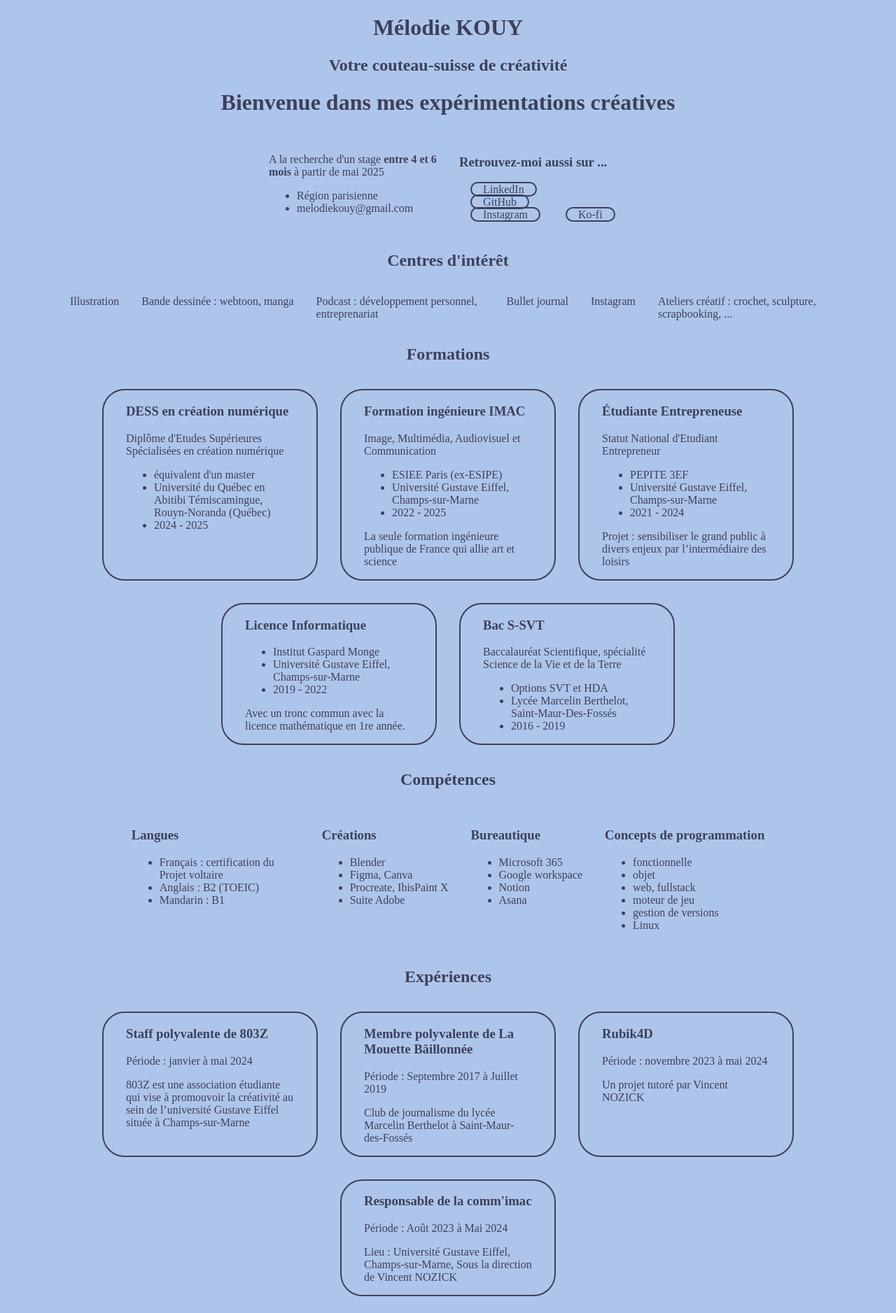
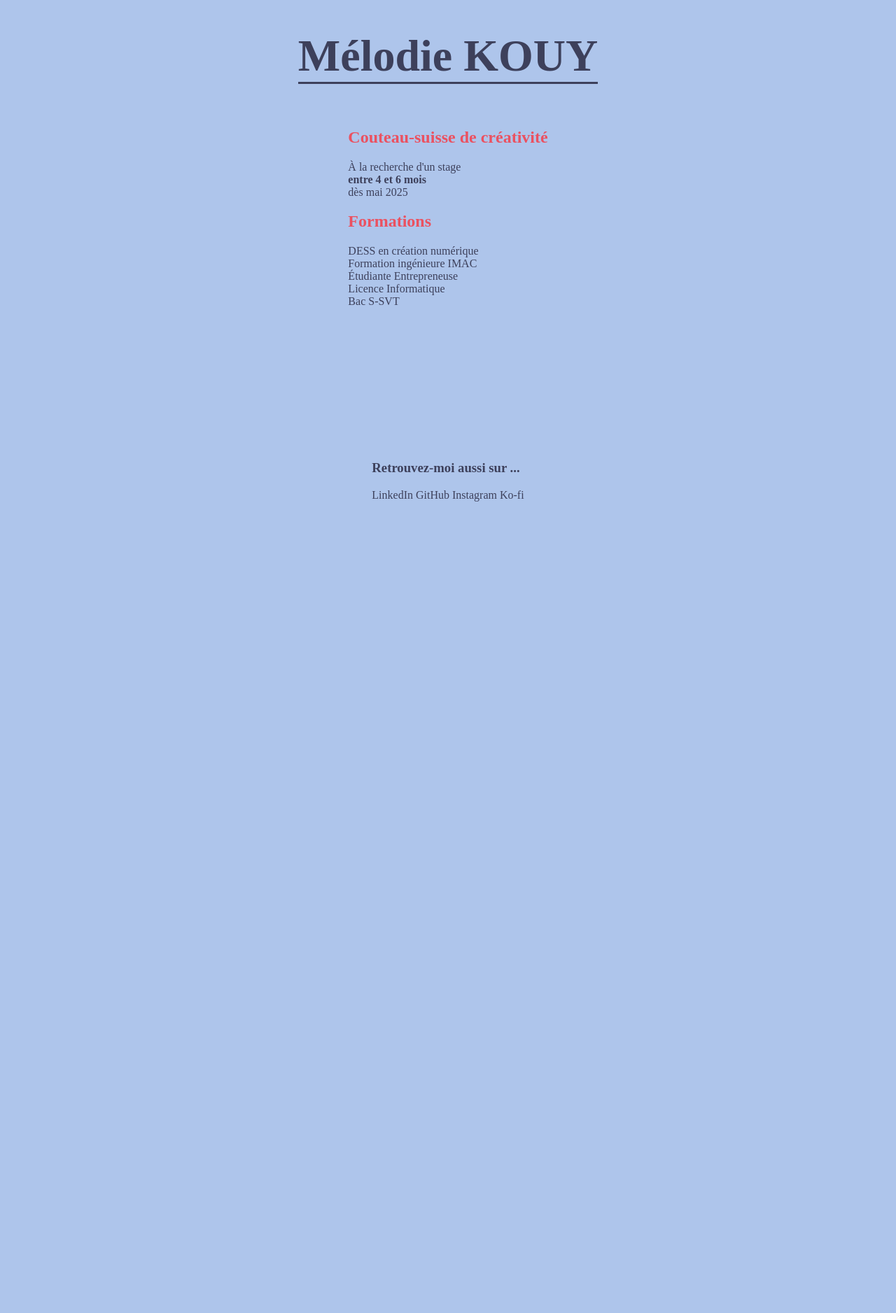
Before and after one commit to Melokye/Melokye.github.io, a Jekyll site: the page built from index.html, in a window 1280 px wide. Shown: the whole page at 70% size. Built offline with Jekyll 4.4.1, drawn with Linux system fonts in a browser that asks for light colours; after the commit the page ends 900 px from its top, so only the background shows below that.

Commit message:
redéfinition DA

```diff
--- a/_sass/main.scss
+++ b/_sass/main.scss
@@ -2,50 +2,59 @@
 $hover-background-color: #3D405B;
 $hover-text-color: #8ACB88;
 $background-color: #AEC5EB;
-
-.current {
-    color: $hover-text-color;
-    text-decoration-line: underline;
-}
-
-.gallery{
-    display: flex;
-    justify-content: center;
-    flex-wrap: wrap;
-}
-
-.box {
-    margin: 1rem;
-    max-width: 15rem;
-}
+$header-color: #EB5160;
 
 body{
     background-color: $background-color;
     color: $hover-background-color;
+
+    display: flex;
+    justify-content: center; /* horizontalement */
+    align-items: center;    /* verticalement */
+    flex-direction: column;
+    height: 100vh;
+    margin: 0;
+    // gap: 10px 20px; /* row-gap column gap */
 }
 
-h1, h2{
-    text-align: center;
+// --- Header ---
+h1{
+    border-bottom-style: solid;
+    font-size: 4rem;
+}
+
+h2{
+    color: $header-color;
+    font-size: 1.5rem;
+}
+// --- ---
+.article{
+    justify-content: flex-start;
+}
+
+p{
+    margin: 0px;
 }
 
 ul{
-    text-align: left;
+    padding: 0px;
+//     text-align: left;
 }
 
 a{
-    border: 2px solid $hover-background-color;
-    border-radius: 2rem;
+//     border: 2px solid $hover-background-color;
+//     border-radius: 2rem;
 
     color: $hover-background-color;
     text-decoration-line: none;
 
-    padding-right: 1rem;
-    padding-left: 1rem;
-    margin: 1rem;
+//     padding-right: 1rem;
+//     padding-left: 1rem;
+//     margin: 1rem;
     &:hover{
         color: $hover-text-color;
-        background-color: $hover-background-color;
-        border-radius: 2rem;
+//         background-color: $hover-background-color;
+//         border-radius: 2rem;
     }
 }
 
@@ -61,3 +70,19 @@ a{
 //         padding: 1rem;
 //     }
 // }
+
+.current {
+    color: $hover-text-color;
+    text-decoration-line: underline;
+}
+
+.gallery{
+    display: flex;
+    justify-content: center;
+    flex-wrap: wrap;
+}
+
+.box {
+    margin: auto;
+    max-width: 15rem;
+}
--- a/index.html
+++ b/index.html
@@ -10,17 +10,36 @@ title: Mélodie KOUY
 <!-- # TODO insert favicon
     TODO nouvelle charte : https://coolors.co/eb5160-8acb88-aec5eb-3d405b-fae8eb
 -->
-<h2> Votre couteau-suisse de créativité </h2>
 
+<div class="article">
+    <h2> Couteau-suisse de créativité </h2>
+
+    <p>À la recherche d'un stage</p>
+    <p><strong>entre 4 et 6 mois</strong></p>
+    <p>dès mai 2025</p>
+
+<!-- TODO à séparer ? -->
+    <h2>Formations</h2>
+    {% include recap_formations.html %}
+</div>
+
+<div class="box">
+    <h3>Retrouvez-moi aussi sur ...</h3>
+    <!-- TODO créer une collection -->
+    <!-- TODO insérer icones des réseaux sociaux
+    <!-- <!-- Site : melokye.github.io  -->
+    <a href="https://www.linkedin.com/in/melodie-kouy/">LinkedIn</a>
+    <a href="https://github.com/Melokye">GitHub</a>
+    <!-- <!-- - GitLab : [Melokye](https://gitlab.com/Melokye)  -->
+    <a href="https://www.instagram.com/melokye.crea/">Instagram</a>
+    <a href="https://ko-fi.com/melokye">Ko-fi</a>
+</div>
+
+<!--
 <h1>Bienvenue dans mes expérimentations créatives</h1>
 
 <div class="gallery">
     <div class="box">
-        <p>
-            A la recherche d'un stage
-            <strong>entre 4 et 6 mois</strong>
-            à partir de mai 2025
-        </p>
 
         <ul>
             <li>Région parisienne</li>
@@ -28,21 +47,10 @@ title: Mélodie KOUY
         </ul>
 
     </div>
-
-    <div class="box">
-        <h3>Retrouvez-moi aussi sur ...</h3>
-        <!-- TODO insérer icones des réseaux sociaux -->
-        <!-- Site : melokye.github.io -->
-        <a href="https://www.linkedin.com/in/melodie-kouy/">LinkedIn</a>
-        <a href="https://github.com/Melokye">GitHub</a>
-        <!-- - GitLab : [Melokye](https://gitlab.com/Melokye) -->
-        <a href="https://www.instagram.com/melokye.crea/">Instagram</a>
-        <a href="https://ko-fi.com/melokye">Ko-fi</a>
-    </div>
 </div>
 
 <h2>Centres d'intérêt</h2>
-<!-- TODO à convertir en tag -->
+<!-- TODO à convertir en tag
 <div class="gallery">
     <div class="box">Illustration</div>
     <div class="box">Bande dessinée : webtoon, manga</div>
@@ -92,21 +100,23 @@ title: Mélodie KOUY
         <h3>Concepts de programmation</h3>
         <ul>
             <li>fonctionnelle </li>
-            <!-- (via OCaml avec Samuele Giraudo) -->
+            <!-- (via OCaml avec Samuele Giraudo)
             <li>objet </li>
-            <!-- (via Java17 avec Rémi Forax) -->
+            <!-- (via Java17 avec Rémi Forax)
             <li>web, fullstack</li>
-            <!-- (PHP, Python, JavaScript, Angular, Node.js) -->
-            <!-- <li>base de données </li> -->
-            <!-- (SQL, PL/pgSQL) -->
+            <!-- (PHP, Python, JavaScript, Angular, Node.js)
+            <!-- <li>base de données </li>
+            <!-- (SQL, PL/pgSQL)
             <li>moteur de jeu </li>
-            <!-- (unity, godot) -->
+            <!-- (unity, godot)
             <li>gestion de versions </li>
-            <!-- (Git : GitHub, GitLab, Redmine) -->
+            <!-- (Git : GitHub, GitLab, Redmine)
             <li>Linux</li>
         </ul>
     </div>
 </div>
 
+-->
+<!--
 <h2>Expériences</h2>
-{% include projects.html %}
+-->
```
Also changed, not shown: other parts of index.html (+4 -4 lines).
